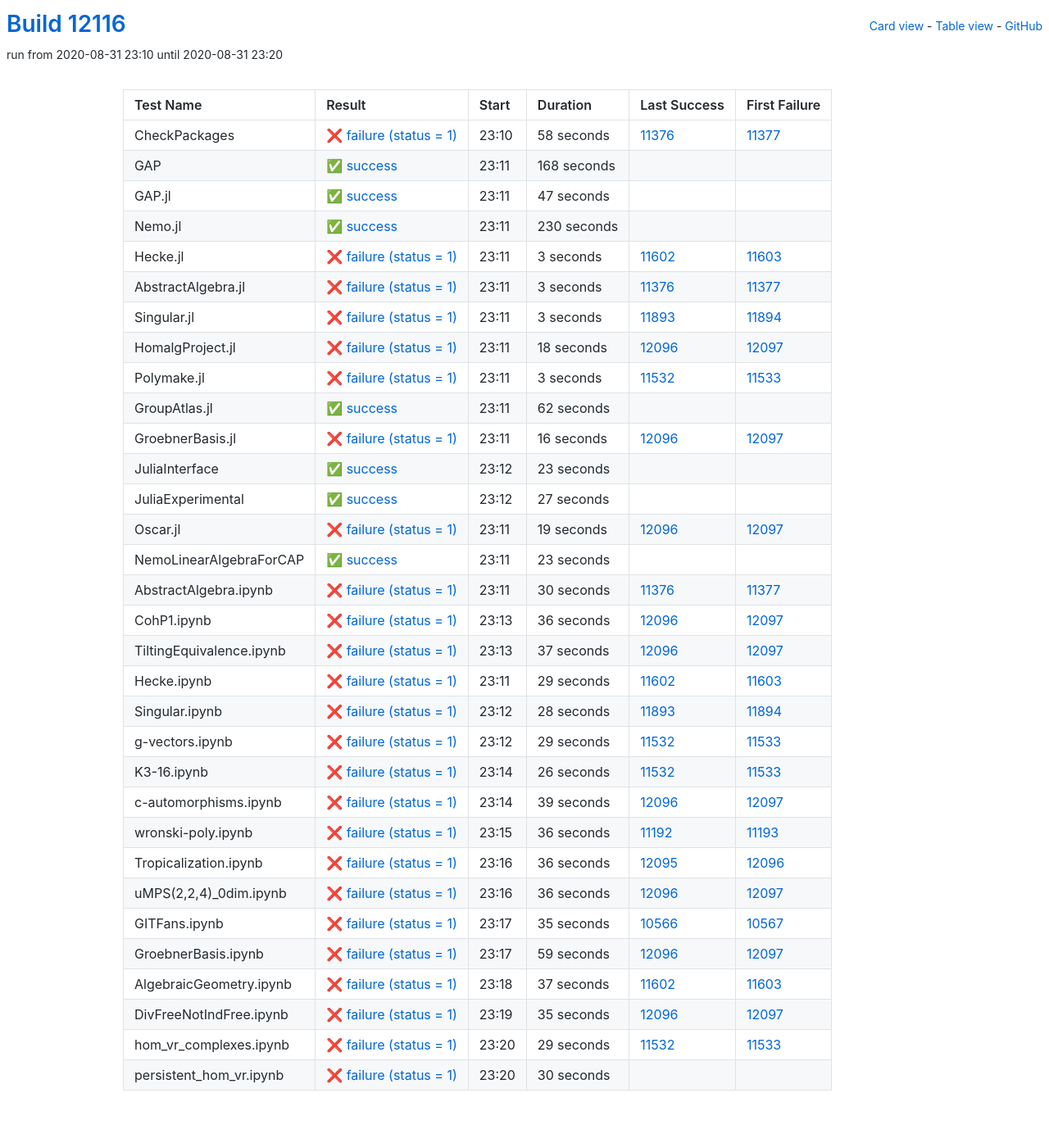
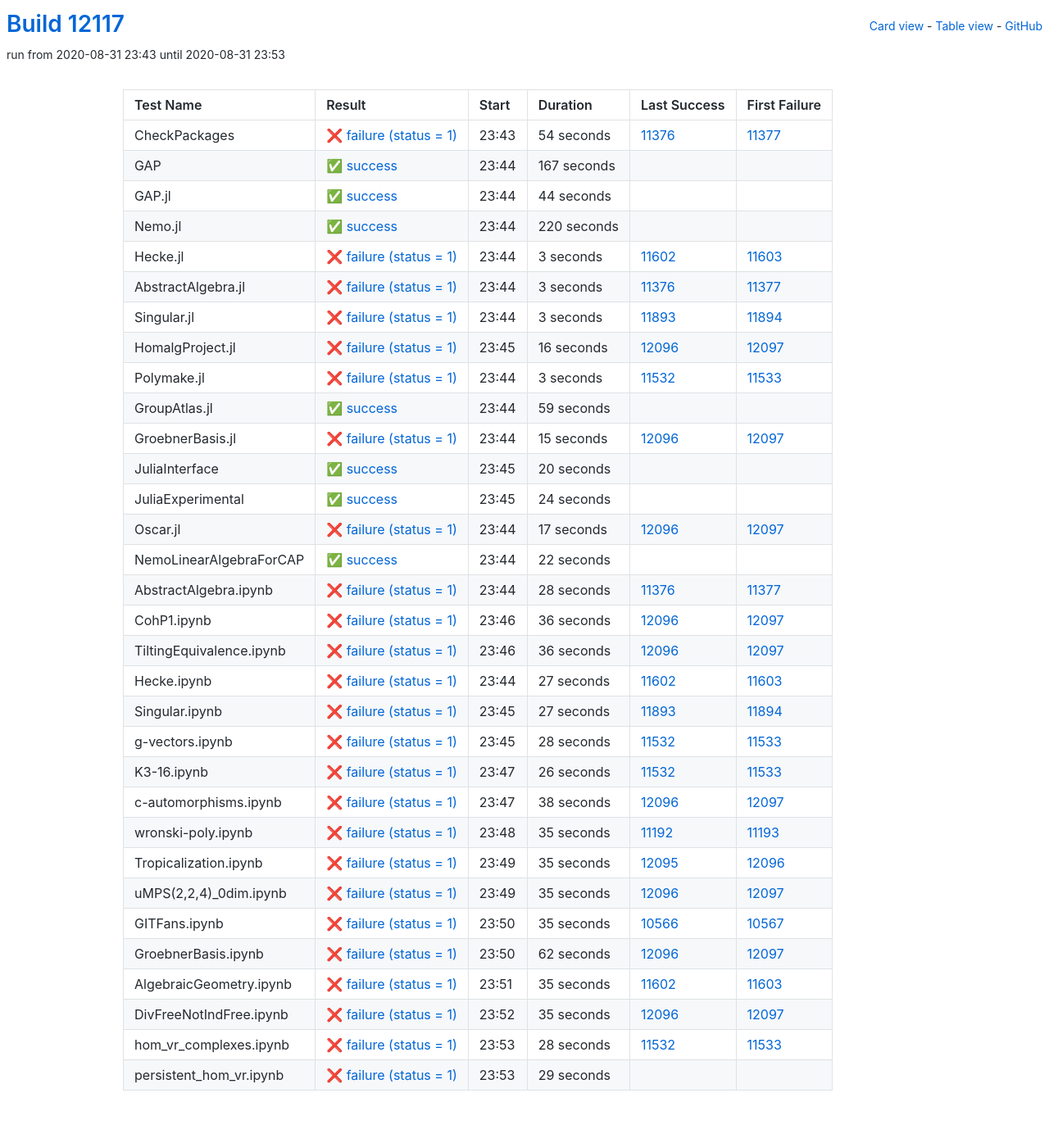
Before and after one commit to oscar-system/oscar-ci-status, a Jekyll site: the page built from table.html, in a window 1280 px wide. Shown: the whole page at 82% size. Built offline with Jekyll 4.4.1, drawn with Linux system fonts in a browser that asks for light colours.

Commit message:
Build #12117

```diff
--- a/_data/ci.yml
+++ b/_data/ci.yml
@@ -1,6 +1,6 @@
 ---
-build: 12116
-build_url: https://oscarci.mathematik.uni-kl.de/job/oscar/12116/
+build: 12117
+build_url: https://oscarci.mathematik.uni-kl.de/job/oscar/12117/
 job: oscar
 organization: oscar-system
 repo: oscar-ci-status
@@ -8,56 +8,56 @@
 tests:
 - name: CheckPackages
   id: checkpackages
-  log: https://oscarci.mathematik.uni-kl.de/job/oscar/12116/artifact/logs/build-12116/CheckPackages.log
-  start: 2020-08-31 23:10
+  log: https://oscarci.mathematik.uni-kl.de/job/oscar/12117/artifact/logs/build-12117/CheckPackages.log
+  start: 2020-08-31 23:43
   success: false
   exitcode: 1
   status: failure
-  duration: 58
+  duration: 54
   last_success: 11376
   last_success_url: https://oscarci.mathematik.uni-kl.de/job/oscar/11376/
   first_failure: 11377
   first_failure_url: https://oscarci.mathematik.uni-kl.de/job/oscar/11377/
 - name: GAP
   id: gap
-  log: https://oscarci.mathematik.uni-kl.de/job/oscar/12116/artifact/logs/build-12116/GAP.log
-  start: 2020-08-31 23:11
+  log: https://oscarci.mathematik.uni-kl.de/job/oscar/12117/artifact/logs/build-12117/GAP.log
+  start: 2020-08-31 23:44
   success: true
   exitcode: 0
   status: success
-  duration: 168
+  duration: 167
   last_success: false
   last_success_url:
   first_failure: false
   first_failure_url:
 - name: GAP.jl
   id: gap-jl
-  log: https://oscarci.mathematik.uni-kl.de/job/oscar/12116/artifact/logs/build-12116/GAP.jl.log
-  start: 2020-08-31 23:11
+  log: https://oscarci.mathematik.uni-kl.de/job/oscar/12117/artifact/logs/build-12117/GAP.jl.log
+  start: 2020-08-31 23:44
   success: true
   exitcode: 0
   status: success
-  duration: 47
+  duration: 44
   last_success: false
   last_success_url:
   first_failure: false
   first_failure_url:
 - name: Nemo.jl
   id: nemo-jl
-  log: https://oscarci.mathematik.uni-kl.de/job/oscar/12116/artifact/logs/build-12116/Nemo.jl.log
-  start: 2020-08-31 23:11
+  log: https://oscarci.mathematik.uni-kl.de/job/oscar/12117/artifact/logs/build-12117/Nemo.jl.log
+  start: 2020-08-31 23:44
   success: true
   exitcode: 0
   status: success
-  duration: 230
+  duration: 220
   last_success: false
   last_success_url:
   first_failure: false
   first_failure_url:
 - name: Hecke.jl
   id: hecke-jl
-  log: https://oscarci.mathematik.uni-kl.de/job/oscar/12116/artifact/logs/build-12116/Hecke.jl.log
-  start: 2020-08-31 23:11
+  log: https://oscarci.mathematik.uni-kl.de/job/oscar/12117/artifact/logs/build-12117/Hecke.jl.log
+  start: 2020-08-31 23:44
   success: false
   exitcode: 1
   status: failure
@@ -68,8 +68,8 @@
   first_failure_url: https://oscarci.mathematik.uni-kl.de/job/oscar/11603/
 - name: AbstractAlgebra.jl
   id: abstractalgebra-jl
-  log: https://oscarci.mathematik.uni-kl.de/job/oscar/12116/artifact/logs/build-12116/AbstractAlgebra.jl.log
-  start: 2020-08-31 23:11
+  log: https://oscarci.mathematik.uni-kl.de/job/oscar/12117/artifact/logs/build-12117/AbstractAlgebra.jl.log
+  start: 2020-08-31 23:44
   success: false
   exitcode: 1
   status: failure
@@ -80,8 +80,8 @@
   first_failure_url: https://oscarci.mathematik.uni-kl.de/job/oscar/11377/
 - name: Singular.jl
   id: singular-jl
-  log: https://oscarci.mathematik.uni-kl.de/job/oscar/12116/artifact/logs/build-12116/Singular.jl.log
-  start: 2020-08-31 23:11
+  log: https://oscarci.mathematik.uni-kl.de/job/oscar/12117/artifact/logs/build-12117/Singular.jl.log
+  start: 2020-08-31 23:44
   success: false
   exitcode: 1
   status: failure
@@ -92,20 +92,20 @@
   first_failure_url: https://oscarci.mathematik.uni-kl.de/job/oscar/11894/
 - name: HomalgProject.jl
   id: homalgproject-jl
-  log: https://oscarci.mathematik.uni-kl.de/job/oscar/12116/artifact/logs/build-12116/HomalgProject.jl.log
-  start: 2020-08-31 23:11
+  log: https://oscarci.mathematik.uni-kl.de/job/oscar/12117/artifact/logs/build-12117/HomalgProject.jl.log
+  start: 2020-08-31 23:45
   success: false
   exitcode: 1
   status: failure
-  duration: 18
+  duration: 16
   last_success: 12096
   last_success_url: https://oscarci.mathematik.uni-kl.de/job/oscar/12096/
   first_failure: 12097
   first_failure_url: https://oscarci.mathematik.uni-kl.de/job/oscar/12097/
 - name: Polymake.jl
   id: polymake-jl
-  log: https://oscarci.mathematik.uni-kl.de/job/oscar/12116/artifact/logs/build-12116/Polymake.jl.log
-  start: 2020-08-31 23:11
+  log: https://oscarci.mathematik.uni-kl.de/job/oscar/12117/artifact/logs/build-12117/Polymake.jl.log
+  start: 2020-08-31 23:44
   success: false
   exitcode: 1
   status: failure
@@ -116,92 +116,92 @@
   first_failure_url: https://oscarci.mathematik.uni-kl.de/job/oscar/11533/
 - name: GroupAtlas.jl
   id: groupatlas-jl
-  log: https://oscarci.mathematik.uni-kl.de/job/oscar/12116/artifact/logs/build-12116/GroupAtlas.jl.log
-  start: 2020-08-31 23:11
+  log: https://oscarci.mathematik.uni-kl.de/job/oscar/12117/artifact/logs/build-12117/GroupAtlas.jl.log
+  start: 2020-08-31 23:44
   success: true
   exitcode: 0
   status: success
-  duration: 62
+  duration: 59
   last_success: false
   last_success_url:
   first_failure: false
   first_failure_url:
 - name: GroebnerBasis.jl
   id: groebnerbasis-jl
-  log: https://oscarci.mathematik.uni-kl.de/job/oscar/12116/artifact/logs/build-12116/GroebnerBasis.jl.log
-  start: 2020-08-31 23:11
+  log: https://oscarci.mathematik.uni-kl.de/job/oscar/12117/artifact/logs/build-12117/GroebnerBasis.jl.log
+  start: 2020-08-31 23:44
   success: false
   exitcode: 1
   status: failure
-  duration: 16
+  duration: 15
   last_success: 12096
   last_success_url: https://oscarci.mathematik.uni-kl.de/job/oscar/12096/
   first_failure: 12097
   first_failure_url: https://oscarci.mathematik.uni-kl.de/job/oscar/12097/
 - name: JuliaInterface
   id: juliainterface
-  log: https://oscarci.mathematik.uni-kl.de/job/oscar/12116/artifact/logs/build-12116/JuliaInterface.log
-  start: 2020-08-31 23:12
+  log: https://oscarci.mathematik.uni-kl.de/job/oscar/12117/artifact/logs/build-12117/JuliaInterface.log
+  start: 2020-08-31 23:45
   success: true
   exitcode: 0
   status: success
-  duration: 23
+  duration: 20
   last_success: false
   last_success_url:
   first_failure: false
   first_failure_url:
 - name: JuliaExperimental
   id: juliaexperimental
-  log: https://oscarci.mathematik.uni-kl.de/job/oscar/12116/artifact/logs/build-12116/JuliaExperimental.log
-  start: 2020-08-31 23:12
+  log: https://oscarci.mathematik.uni-kl.de/job/oscar/12117/artifact/logs/build-12117/JuliaExperimental.log
+  start: 2020-08-31 23:45
   success: true
   exitcode: 0
   status: success
-  duration: 27
+  duration: 24
   last_success: false
   last_success_url:
   first_failure: false
   first_failure_url:
 - name: Oscar.jl
   id: oscar-jl
-  log: https://oscarci.mathematik.uni-kl.de/job/oscar/12116/artifact/logs/build-12116/Oscar.jl.log
-  start: 2020-08-31 23:11
+  log: https://oscarci.mathematik.uni-kl.de/job/oscar/12117/artifact/logs/build-12117/Oscar.jl.log
+  start: 2020-08-31 23:44
   success: false
   exitcode: 1
   status: failure
-  duration: 19
+  duration: 17
   last_success: 12096
   last_success_url: https://oscarci.mathematik.uni-kl.de/job/oscar/12096/
   first_failure: 12097
   first_failure_url: https://oscarci.mathematik.uni-kl.de/job/oscar/12097/
 - name: NemoLinearAlgebraForCAP
   id: nemolinearalgebraforcap
-  log: https://oscarci.mathematik.uni-kl.de/job/oscar/12116/artifact/logs/build-12116/NemoLinearAlgebraForCAP.log
-  start: 2020-08-31 23:11
+  log: https://oscarci.mathematik.uni-kl.de/job/oscar/12117/artifact/logs/build-12117/NemoLinearAlgebraForCAP.log
+  start: 2020-08-31 23:44
   success: true
   exitcode: 0
   status: success
-  duration: 23
+  duration: 22
   last_success: false
   last_success_url:
   first_failure: false
   first_failure_url:
 - name: AbstractAlgebra.ipynb
   id: abstractalgebra-ipynb
-  log: https://oscarci.mathematik.uni-kl.de/job/oscar/12116/artifact/logs/build-12116/AbstractAlgebra.ipynb.log
-  start: 2020-08-31 23:11
+  log: https://oscarci.mathematik.uni-kl.de/job/oscar/12117/artifact/logs/build-12117/AbstractAlgebra.ipynb.log
+  start: 2020-08-31 23:44
   success: false
   exitcode: 1
   status: failure
-  duration: 30
+  duration: 28
   last_success: 11376
   last_success_url: https://oscarci.mathematik.uni-kl.de/job/oscar/11376/
   first_failure: 11377
   first_failure_url: https://oscarci.mathematik.uni-kl.de/job/oscar/11377/
 - name: CohP1.ipynb
   id: cohp1-ipynb
-  log: https://oscarci.mathematik.uni-kl.de/job/oscar/12116/artifact/logs/build-12116/CohP1.ipynb.log
-  start: 2020-08-31 23:13
+  log: https://oscarci.mathematik.uni-kl.de/job/oscar/12117/artifact/logs/build-12117/CohP1.ipynb.log
+  start: 2020-08-31 23:46
   success: false
   exitcode: 1
   status: failure
@@ -212,56 +212,56 @@
   first_failure_url: https://oscarci.mathematik.uni-kl.de/job/oscar/12097/
 - name: TiltingEquivalence.ipynb
   id: tiltingequivalence-ipynb
-  log: https://oscarci.mathematik.uni-kl.de/job/oscar/12116/artifact/logs/build-12116/TiltingEquivalence.ipynb.log
-  start: 2020-08-31 23:13
+  log: https://oscarci.mathematik.uni-kl.de/job/oscar/12117/artifact/logs/build-12117/TiltingEquivalence.ipynb.log
+  start: 2020-08-31 23:46
   success: false
   exitcode: 1
   status: failure
-  duration: 37
+  duration: 36
   last_success: 12096
   last_success_url: https://oscarci.mathematik.uni-kl.de/job/oscar/12096/
   first_failure: 12097
   first_failure_url: https://oscarci.mathematik.uni-kl.de/job/oscar/12097/
 - name: Hecke.ipynb
   id: hecke-ipynb
-  log: https://oscarci.mathematik.uni-kl.de/job/oscar/12116/artifact/logs/build-12116/Hecke.ipynb.log
-  start: 2020-08-31 23:11
+  log: https://oscarci.mathematik.uni-kl.de/job/oscar/12117/artifact/logs/build-12117/Hecke.ipynb.log
+  start: 2020-08-31 23:44
   success: false
   exitcode: 1
   status: failure
-  duration: 29
+  duration: 27
   last_success: 11602
   last_success_url: https://oscarci.mathematik.uni-kl.de/job/oscar/11602/
   first_failure: 11603
   first_failure_url: https://oscarci.mathematik.uni-kl.de/job/oscar/11603/
 - name: Singular.ipynb
   id: singular-ipynb
-  log: https://oscarci.mathematik.uni-kl.de/job/oscar/12116/artifact/logs/build-12116/Singular.ipynb.log
-  start: 2020-08-31 23:12
+  log: https://oscarci.mathematik.uni-kl.de/job/oscar/12117/artifact/logs/build-12117/Singular.ipynb.log
+  start: 2020-08-31 23:45
   success: false
   exitcode: 1
   status: failure
-  duration: 28
+  duration: 27
   last_success: 11893
   last_success_url: https://oscarci.mathematik.uni-kl.de/job/oscar/11893/
   first_failure: 11894
   first_failure_url: https://oscarci.mathematik.uni-kl.de/job/oscar/11894/
 - name: g-vectors.ipynb
   id: g-vectors-ipynb
-  log: https://oscarci.mathematik.uni-kl.de/job/oscar/12116/artifact/logs/build-12116/g-vectors.ipynb.log
-  start: 2020-08-31 23:12
+  log: https://oscarci.mathematik.uni-kl.de/job/oscar/12117/artifact/logs/build-12117/g-vectors.ipynb.log
+  start: 2020-08-31 23:45
   success: false
   exitcode: 1
   status: failure
-  duration: 29
+  duration: 28
   last_success: 11532
   last_success_url: https://oscarci.mathematik.uni-kl.de/job/oscar/11532/
   first_failure: 11533
   first_failure_url: https://oscarci.mathematik.uni-kl.de/job/oscar/11533/
 - name: K3-16.ipynb
   id: k3-16-ipynb
-  log: https://oscarci.mathematik.uni-kl.de/job/oscar/12116/artifact/logs/build-12116/K3-16.ipynb.log
-  start: 2020-08-31 23:14
+  log: https://oscarci.mathematik.uni-kl.de/job/oscar/12117/artifact/logs/build-12117/K3-16.ipynb.log
+  start: 2020-08-31 23:47
   success: false
   exitcode: 1
   status: failure
@@ -272,56 +272,56 @@
   first_failure_url: https://oscarci.mathematik.uni-kl.de/job/oscar/11533/
 - name: c-automorphisms.ipynb
   id: c-automorphisms-ipynb
-  log: https://oscarci.mathematik.uni-kl.de/job/oscar/12116/artifact/logs/build-12116/c-automorphisms.ipynb.log
-  start: 2020-08-31 23:14
+  log: https://oscarci.mathematik.uni-kl.de/job/oscar/12117/artifact/logs/build-12117/c-automorphisms.ipynb.log
+  start: 2020-08-31 23:47
   success: false
   exitcode: 1
   status: failure
-  duration: 39
+  duration: 38
   last_success: 12096
   last_success_url: https://oscarci.mathematik.uni-kl.de/job/oscar/12096/
   first_failure: 12097
   first_failure_url: https://oscarci.mathematik.uni-kl.de/job/oscar/12097/
 - name: wronski-poly.ipynb
   id: wronski-poly-ipynb
-  log: https://oscarci.mathematik.uni-kl.de/job/oscar/12116/artifact/logs/build-12116/wronski-poly.ipynb.log
-  start: 2020-08-31 23:15
+  log: https://oscarci.mathematik.uni-kl.de/job/oscar/12117/artifact/logs/build-12117/wronski-poly.ipynb.log
+  start: 2020-08-31 23:48
   success: false
   exitcode: 1
   status: failure
-  duration: 36
+  duration: 35
   last_success: 11192
   last_success_url: https://oscarci.mathematik.uni-kl.de/job/oscar/11192/
   first_failure: 11193
   first_failure_url: https://oscarci.mathematik.uni-kl.de/job/oscar/11193/
 - name: Tropicalization.ipynb
   id: tropicalization-ipynb
-  log: https://oscarci.mathematik.uni-kl.de/job/oscar/12116/artifact/logs/build-12116/Tropicalization.ipynb.log
-  start: 2020-08-31 23:16
+  log: https://oscarci.mathematik.uni-kl.de/job/oscar/12117/artifact/logs/build-12117/Tropicalization.ipynb.log
+  start: 2020-08-31 23:49
   success: false
   exitcode: 1
   status: failure
-  duration: 36
+  duration: 35
   last_success: 12095
   last_success_url: https://oscarci.mathematik.uni-kl.de/job/oscar/12095/
   first_failure: 12096
   first_failure_url: https://oscarci.mathematik.uni-kl.de/job/oscar/12096/
 - name: uMPS(2,2,4)_0dim.ipynb
   id: umps-2-2-4-0dim-ipynb
-  log: https://oscarci.mathematik.uni-kl.de/job/oscar/12116/artifact/logs/build-12116/uMPS-2-2-4-_0dim.ipynb.log
-  start: 2020-08-31 23:16
+  log: https://oscarci.mathematik.uni-kl.de/job/oscar/12117/artifact/logs/build-12117/uMPS-2-2-4-_0dim.ipynb.log
+  start: 2020-08-31 23:49
   success: false
   exitcode: 1
   status: failure
-  duration: 36
+  duration: 35
   last_success: 12096
   last_success_url: https://oscarci.mathematik.uni-kl.de/job/oscar/12096/
   first_failure: 12097
   first_failure_url: https://oscarci.mathematik.uni-kl.de/job/oscar/12097/
 - name: GITFans.ipynb
   id: gitfans-ipynb
-  log: https://oscarci.mathematik.uni-kl.de/job/oscar/12116/artifact/logs/build-12116/GITFans.ipynb.log
-  start: 2020-08-31 23:17
+  log: https://oscarci.mathematik.uni-kl.de/job/oscar/12117/artifact/logs/build-12117/GITFans.ipynb.log
+  start: 2020-08-31 23:50
   success: false
   exitcode: 1
   status: failure
@@ -332,32 +332,32 @@
   first_failure_url: https://oscarci.mathematik.uni-kl.de/job/oscar/10567/
 - name: GroebnerBasis.ipynb
   id: groebnerbasis-ipynb
-  log: https://oscarci.mathematik.uni-kl.de/job/oscar/12116/artifact/logs/build-12116/GroebnerBasis.ipynb.log
-  start: 2020-08-31 23:17
+  log: https://oscarci.mathematik.uni-kl.de/job/oscar/12117/artifact/logs/build-12117/GroebnerBasis.ipynb.log
+  start: 2020-08-31 23:50
   success: false
   exitcode: 1
   status: failure
-  duration: 59
+  duration: 62
   last_success: 12096
   last_success_url: https://oscarci.mathematik.uni-kl.de/job/oscar/12096/
   first_failure: 12097
   first_failure_url: https://oscarci.mathematik.uni-kl.de/job/oscar/12097/
 - name: AlgebraicGeometry.ipynb
   id: algebraicgeometry-ipynb
-  log: https://oscarci.mathematik.uni-kl.de/job/oscar/12116/artifact/logs/build-12116/AlgebraicGeometry.ipynb.log
-  start: 2020-08-31 23:18
+  log: https://oscarci.mathematik.uni-kl.de/job/oscar/12117/artifact/logs/build-12117/AlgebraicGeometry.ipynb.log
+  start: 2020-08-31 23:51
   success: false
   exitcode: 1
   status: failure
-  duration: 37
+  duration: 35
   last_success: 11602
   last_success_url: https://oscarci.mathematik.uni-kl.de/job/oscar/11602/
   first_failure: 11603
   first_failure_url: https://oscarci.mathematik.uni-kl.de/job/oscar/11603/
 - name: DivFreeNotIndFree.ipynb
   id: divfreenotindfree-ipynb
-  log: https://oscarci.mathematik.uni-kl.de/job/oscar/12116/artifact/logs/build-12116/DivFreeNotIndFree.ipynb.log
-  start: 2020-08-31 23:19
+  log: https://oscarci.mathematik.uni-kl.de/job/oscar/12117/artifact/logs/build-12117/DivFreeNotIndFree.ipynb.log
+  start: 2020-08-31 23:52
   success: false
   exitcode: 1
   status: failure
@@ -368,24 +368,24 @@
   first_failure_url: https://oscarci.mathematik.uni-kl.de/job/oscar/12097/
 - name: hom_vr_complexes.ipynb
   id: hom-vr-complexes-ipynb
-  log: https://oscarci.mathematik.uni-kl.de/job/oscar/12116/artifact/logs/build-12116/hom_vr_complexes.ipynb.log
-  start: 2020-08-31 23:20
+  log: https://oscarci.mathematik.uni-kl.de/job/oscar/12117/artifact/logs/build-12117/hom_vr_complexes.ipynb.log
+  start: 2020-08-31 23:53
   success: false
   exitcode: 1
   status: failure
-  duration: 29
+  duration: 28
   last_success: 11532
   last_success_url: https://oscarci.mathematik.uni-kl.de/job/oscar/11532/
   first_failure: 11533
   first_failure_url: https://oscarci.mathematik.uni-kl.de/job/oscar/11533/
 - name: persistent_hom_vr.ipynb
   id: persistent-hom-vr-ipynb
-  log: https://oscarci.mathematik.uni-kl.de/job/oscar/12116/artifact/logs/build-12116/persistent_hom_vr.ipynb.log
-  start: 2020-08-31 23:20
+  log: https://oscarci.mathematik.uni-kl.de/job/oscar/12117/artifact/logs/build-12117/persistent_hom_vr.ipynb.log
+  start: 2020-08-31 23:53
   success: false
   exitcode: 1
   status: failure
-  duration: 30
+  duration: 29
   last_success: false
   last_success_url:
   first_failure: false
```
Also changed, not shown: README.md.
